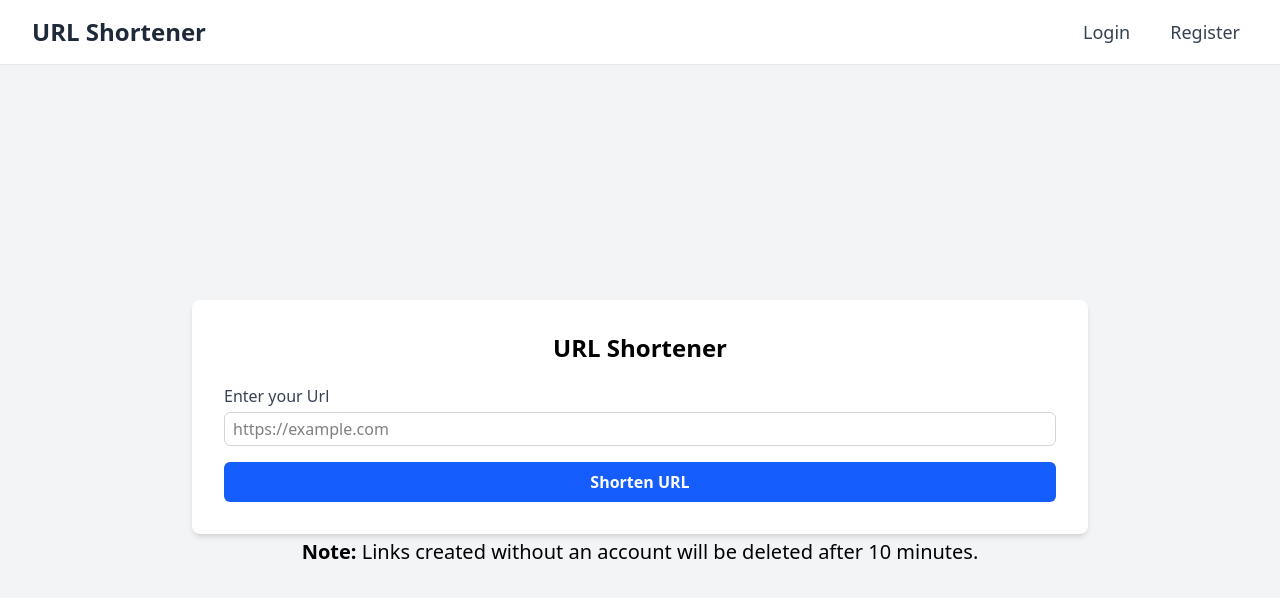
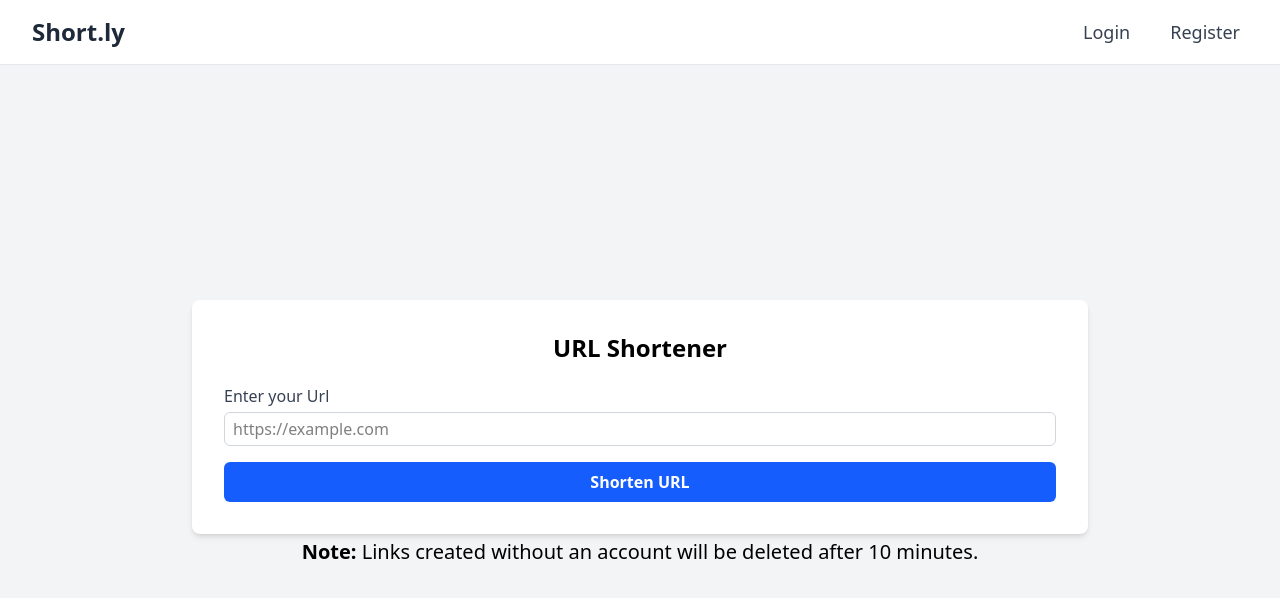
Before and after one commit to anuragv24/URL-Shortner, a React (Vite) app in the folder Frontend/: page / in a window 1280 px wide. Shown: the top 598 px of the page. Built offline with nearby package versions, Linux system fonts and the light colour scheme; no server answers.

Commit message:
Update NavBar to conditionally render links based on authentication status

```diff
--- a/Frontend/src/components/NavBar.jsx
+++ b/Frontend/src/components/NavBar.jsx
@@ -23,12 +23,20 @@ const NavBar = () => {
     <nav className="bg-white border-b border-gray-200 shadow-sm">
       <div className="mx-auto max-w-7xl px-4 sm:px-6 lg:px-8">
         <div className="flex justify-between h-16 items-center">
-          <Link
-            to="/"
+          {isAuthenticated ?
+            <Link
+              to="/dashboard"
             className="text-2xl font-bold text-gray-800 hover:text-blue-600 transition "
-          >
-            URL Shortener
-          </Link>
+            >
+              Short.ly
+            </Link> :
+            <Link
+              to="/"
+              className="text-2xl font-bold text-gray-800 hover:text-blue-600 transition"
+            >
+              Short.ly
+            </Link>
+          }
 
           {!isAuthenticated && (
             <div className="flex items-center space-x-6">
```
